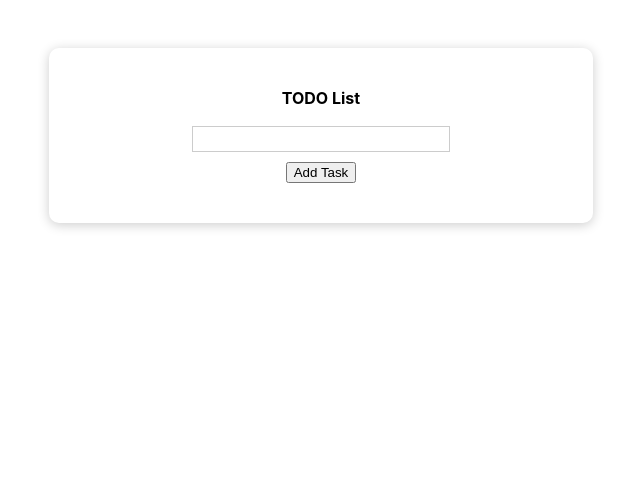
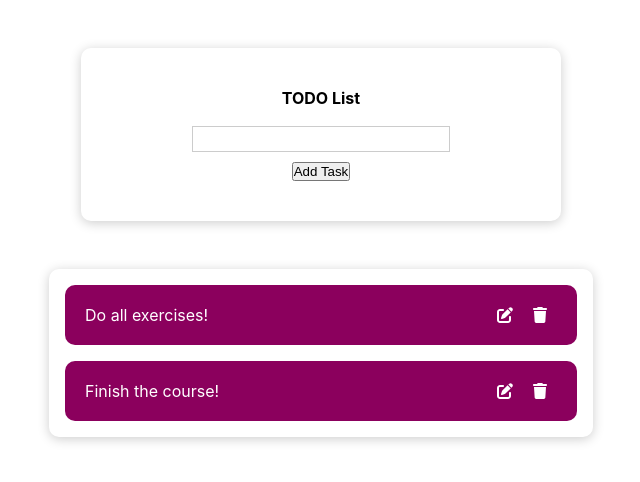
Before and after one commit to Sh0tlan/TodoListApp, a React (Create React App) app: page / in a window 1280 px wide. Shown: the top 482 px of the page, without its empty margins (319-959 px from the left). Built offline with nearby package versions, Linux system fonts and the light colour scheme.

Commit message:
add TodoList

```diff
--- a/src/App.css
+++ b/src/App.css
@@ -1,3 +1,9 @@
+* {
+  box-sizing: border-box;
+  padding: 0px;
+  margin: 0px;
+}
+
 #tasks {
   width: 34rem;
   max-width: 90%;
--- a/src/App.js
+++ b/src/App.js
@@ -1,6 +1,7 @@
 import "./App.css";
 import TodoForm from "./components/TodoForm";
 import { useState } from "react";
+import TodoList from "./components/TodoList";
 
 function App() {
   const [data, setData] = useState([
@@ -15,10 +16,16 @@ function App() {
       return updatedData;
     });
   };
+
   return (
-    <section id="task-form">
-      <TodoForm onAddTask={addTaskHandler}></TodoForm>
-    </section>
+    <>
+      <section id="task-form">
+        <TodoForm onAddTask={addTaskHandler}></TodoForm>
+      </section>
+      <section id="tasks">
+        <TodoList tasks={data}></TodoList>
+      </section>
+    </>
   );
 }
 
--- /dev/null
+++ b/src/components/TaskItem.js
@@ -0,0 +1,24 @@
+import React from "react";
+import { FontAwesomeIcon } from "@fortawesome/react-fontawesome";
+import { faTrash, faPenToSquare } from "@fortawesome/free-solid-svg-icons";
+
+import "../styles/TodoItem.css";
+
+function TaskItem(props) {
+  return (
+    <li className="task-item">
+      {props.children}
+
+      <div className="task-item__icons">
+        <span>
+          <FontAwesomeIcon icon={faPenToSquare} />
+        </span>
+        <span>
+          <FontAwesomeIcon icon={faTrash} />
+        </span>
+      </div>
+    </li>
+  );
+}
+
+export default TaskItem;
--- a/src/components/TodoForm.js
+++ b/src/components/TodoForm.js
@@ -12,8 +12,9 @@ function TodoForm(props) {
   const formSubmitHandler = (event) => {
     event.preventDefault();
     if (enteredValue.trim().length === 0) {
-      return;
+      return null;
     }
+    props.onAddTask(enteredValue);
   };
 
   return (
--- /dev/null
+++ b/src/components/TodoList.js
@@ -0,0 +1,17 @@
+import React from "react";
+import TaskItem from "./TaskItem";
+
+function TodoList({ tasks }) {
+  console.log(tasks);
+  return (
+    <ul className="task-list">
+      {tasks.map((task) => (
+        <TaskItem key={task.id} id={task.id} onDelete={task.onDeleteItem}>
+          {task.text}
+        </TaskItem>
+      ))}
+    </ul>
+  );
+}
+
+export default TodoList;
--- /dev/null
+++ b/src/styles/TodoItem.css
@@ -0,0 +1,20 @@
+.task-list {
+  display: inline-block;
+  width: 100%;
+  list-style: none;
+  color: white;
+}
+
+.task-item {
+  display: flex;
+  justify-content: space-between;
+  background: #8b005d;
+  padding: 1.25rem;
+  margin: 1rem;
+  border-radius: 10px;
+}
+
+.task-item .task-item__icons span {
+  cursor: pointer;
+  margin: 0 10px;
+}
```
Also changed, not shown: 1 other file (tests, documents, lock files or other folders).
